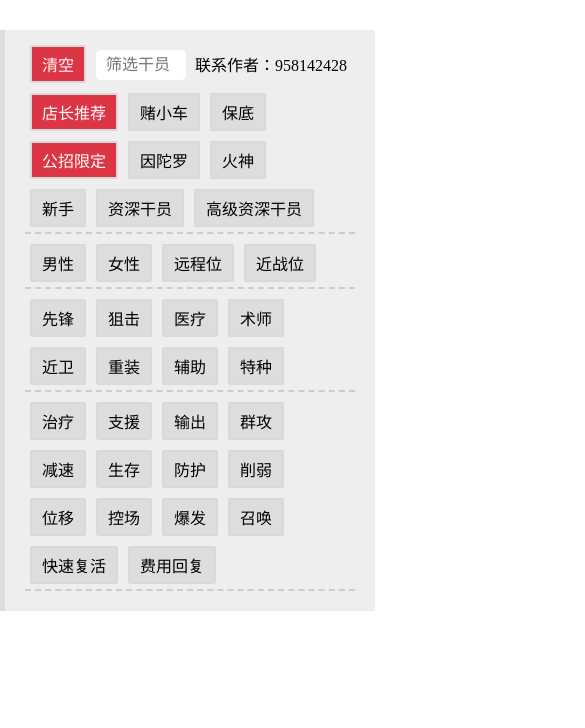
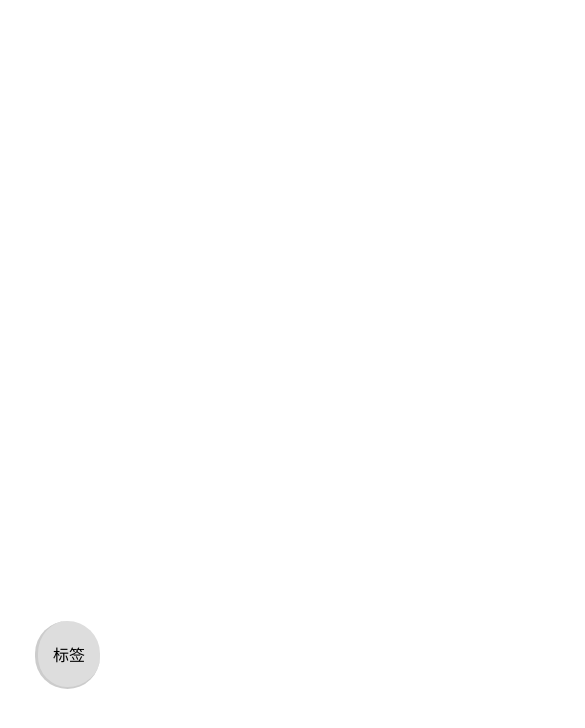
Before and after one commit to yourlies/arktags, a Vue app: page / in a window 390 px wide. Shown: the top 728 px of the page, 585 px wide, since content can reach past the window. Built offline with nearby package versions, Linux system fonts and the light colour scheme.

Commit message:
fit mobile screen

```diff
--- a/src/components/Tag/LeftBar/index.vue
+++ b/src/components/Tag/LeftBar/index.vue
@@ -1,15 +1,25 @@
 <template>
-  <div class="contain">
+  <div style="display: inline-block;">
+    <div class="contain" v-show="screenMode == 0">
       <TagSearch
         @filterGroups="filterGroups"
         :selectedGroups="selectedGroups"
+        :screenMode="screenMode"
         :clearCount="clearCount"
         :eventCount="eventCount">
         <span class="pointer bcrRed" @click="clear">清空</span>
       </TagSearch>
       <TagSelect
         @selectGroups="selectGroups"
+        :screenMode="screenMode"
         :clearCount="clearCount"/>
+    </div>
+    <div v-show="screenMode == 1">
+      <TagSelect
+        @selectGroups="selectGroups"
+        :screenMode="screenMode"
+        :clearCount="clearCount"/>
+    </div>
   </div>
 </template>
 <script>
@@ -22,6 +32,7 @@ export default {
       selectedGroups: [],
       eventCount: 0,
       clearCount: 0,
+      screenMode: 0,
     }
   },
   components: {
@@ -41,9 +52,43 @@ export default {
       this.$emit('selected', filteredGroups);
     },
   },
+  mounted () {
+    switch (true) {
+        case window.innerWidth < 1000:
+          this.screenMode = 1;
+          break;
+        case window.innerWidth >= 1000:
+          this.screenMode = 0;
+          break;
+        default:
+          break;
+        }
+    window.onresize = () => {
+      switch (true) {
+        case window.innerWidth < 1000:
+          this.screenMode = 1;
+          break;
+        case window.innerWidth >= 1000:
+          this.screenMode = 0;
+          break;
+        default:
+          break;
+      }
+    }
+  }
 }
 </script>
 <style scoped>
+  @media screen and (max-width: 1000px) {
+    .contain {
+      background: #eee;
+      padding: 10px 20px;
+      padding-bottom: 15px;
+      border-left: 5px solid #ddd;
+      margin-bottom: 10px;
+    }
+  }
+  @media screen and (min-width: 1000px) {
     .contain {
       background: #eee;
       padding: 10px 20px;
@@ -51,19 +96,5 @@ export default {
       border-left: 5px solid #ddd;
       display: inline-block;
     }
-  .section span {
-    padding: 5px 10px;
-    border: 2px solid #d9d9d9;
-  }
-
-  .section span.selected {
-    background: #007bff;
-    color: #fff;
-  }
-
-  .box .inner {
-    border-bottom: 1px dashed #999;
-    margin-bottom: 5px;
-    width: 330px;
   }
 </style>
--- a/src/components/Tag/LeftBar/search.vue
+++ b/src/components/Tag/LeftBar/search.vue
@@ -1,5 +1,5 @@
 <template>
-  <ul class="section">
+  <ul class="section" v-show="screenMode == 0">
     <li class="box">
       <slot></slot>
       <input
@@ -45,7 +45,7 @@ export default {
       staffs
     }
   },
-  props: ['selectedGroups', 'eventCount', 'clearCount'],
+  props: ['selectedGroups', 'eventCount', 'clearCount', 'screenMode'],
   methods: {
     clear() {
       this.clearLimitation();
--- a/src/components/Tag/LeftBar/select.vue
+++ b/src/components/Tag/LeftBar/select.vue
@@ -1,5 +1,6 @@
 <template>
-  <ul class="section">
+  <div>
+    <ul class="section" v-show="screenMode == 0">
       <li class="box">
         <div :key="index" class="df" v-for="(kind, index) in kinds">
           <div class="inner">
@@ -14,6 +15,25 @@
         </div>
       </li>
     </ul>
+    <span class="float-span"
+      @click="switchSelect"
+      v-show="screenMode == 1">标签</span>
+    <ul class="section" v-show="screenMode == 1 && switchMode == 1">
+      <li class="box">
+        <div :key="index" class="df" v-for="(kind, index) in kinds">
+          <div class="inner">
+            <span
+              @click="selectTag(tag)"
+              v-for="(tag, index) in kind"
+              :key="index"
+              :class="['unified', 'pointer', tag.isSelect ? 'selected' : '']">
+              {{ tag.name }}
+            </span>
+          </div>
+        </div>
+      </li>
+    </ul>
+  </div>
 </template>
 <script>
 import Func from '../../../static/common.js';
@@ -26,6 +46,7 @@ export default {
   data () {
     return {
       rareId: 2,
+      switchMode: 0,
       staffs: Staffs,
       kinds: [
         [
@@ -70,7 +91,7 @@ export default {
       selectedTags: [],
     }
   },
-  props: ['clearCount'],
+  props: ['clearCount', 'screenMode'],
   methods: {
     clear () {
       this.unSelectedTags();
@@ -192,6 +213,9 @@ export default {
       this.clearUnSelectedTags();
       this.divideGroups();
       this.$emit('selectGroups', this.selectedGroups);
+    },
+    switchSelect () {
+      this.switchMode = this.switchMode == 1 ? 0 : 1;
     }
   },
   watch: {
@@ -206,15 +230,37 @@ export default {
     padding: 5px 10px;
     border: 2px solid #d9d9d9;
   }
-
   .section span.selected {
     background: #007bff;
     color: #fff;
   }
-
+  @media screen and (max-width: 1000px) {
+    .section {
+      position: fixed;
+      width: 100%;
+      height: 100%;
+      background-color: #fff;
+      z-index: 0;
+    }
+    .section span {
+      margin: 10px 5px;
+    }
+  }
+  @media screen and (min-width: 1000px) {
     .box .inner {
       border-bottom: 2px dashed #ccc;
       margin-bottom: 5px;
       width: 330px;
     }
+  }
+  .float-span {
+    left: 30px;
+    bottom: 150px;
+    position: fixed;
+    padding: 21px 15px;
+    border-radius: 50px;
+    border-bottom: 2px solid #ccc;
+    border-left: 3px solid #ccc;
+    z-index: 1;
+  }
 </style>
--- a/src/components/Tag/RightBar.vue
+++ b/src/components/Tag/RightBar.vue
@@ -10,7 +10,7 @@
             {{ name }}
           </span>
           </div>
-          <div>
+        <div class="inner">
           <span
             :class="`level-${staff.level}`"
             v-for="(staff, index) in group.staffs">
@@ -29,12 +29,15 @@ export default {
 }
 </script>
 <style>
-  .rightBar {
-    display: inline-block;
-    width: 595px;
-    margin-left: 20px;
-    vertical-align: top;
+  @media screen and (min-width: 1000px) {
+    .rightBar {
+      display: inline-block;
+      width: 595px;
+      margin-left: 20px;
+      vertical-align: top;
+    }
   }
+
   .rightBar .box {
     border-left: 5px solid #ddd;
     margin-bottom: 25px;
@@ -68,4 +71,13 @@ export default {
   .level-2 {
     background-color: #ccc;
   }
+  @media screen and (max-width: 1000px) {
+    .rightBar .cell {
+      padding: 5px 7px;
+      /*font-size: 15px;*/
+    }
+    .rightBar .inner span {
+      /*padding: 7px 10px;*/
+    }
+  }
 </style>
--- a/src/components/Tag/index.vue
+++ b/src/components/Tag/index.vue
@@ -100,13 +100,23 @@ export default {
       this.filterSelectedGroups();
       this.sortSelectedGroups();
   	}
+  },
+  mounted () {
+
   }
 }
 </script>
 <style scoped>
-  .container {
-    padding-top: 30px;
-    width: 1000px;
-    margin: auto;
+  @media screen and (max-width: 1000px) {
+    .container {
+      padding: 15px;
+    }
+  }
+  @media screen and (min-width: 1000px) {
+    .container {
+      padding-top: 30px;
+      width: 1000px;
+      margin: auto;
+    }
   }
 </style>
```
Also changed, not shown: 8 other files (tests, documents, lock files or other folders). Lines whose indentation alone changed are shown as unchanged.
